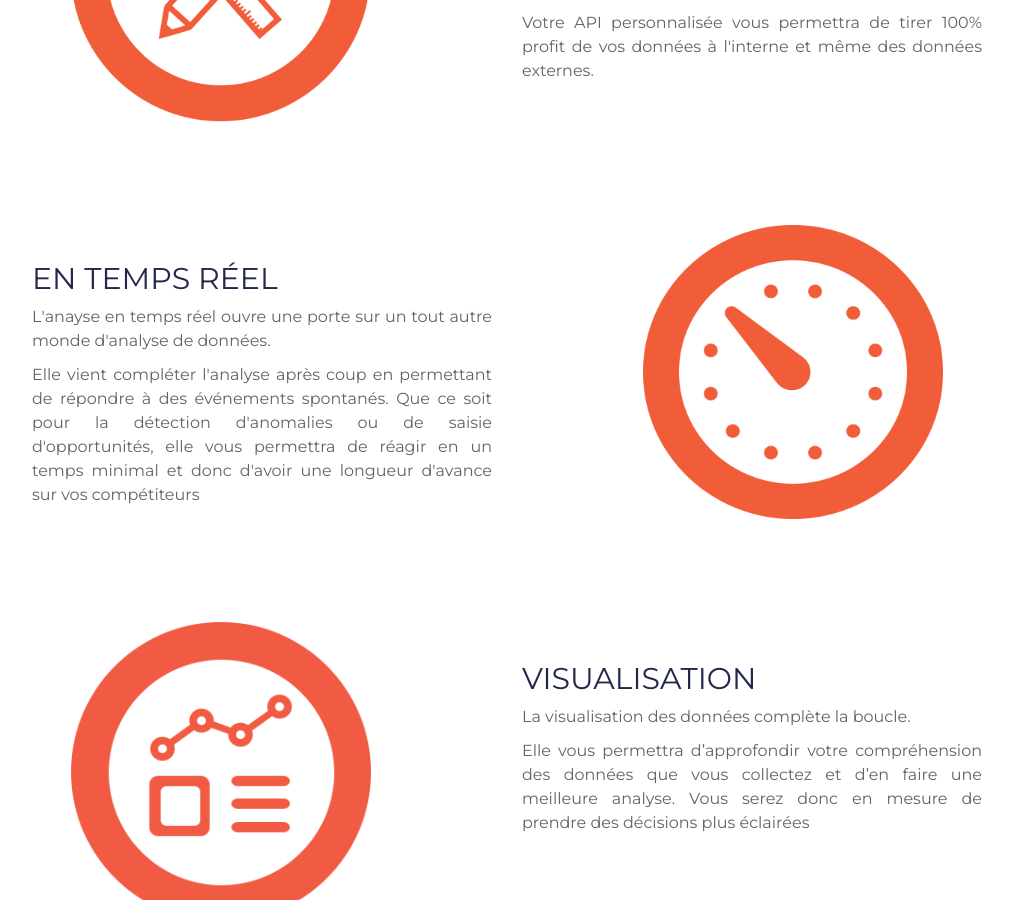
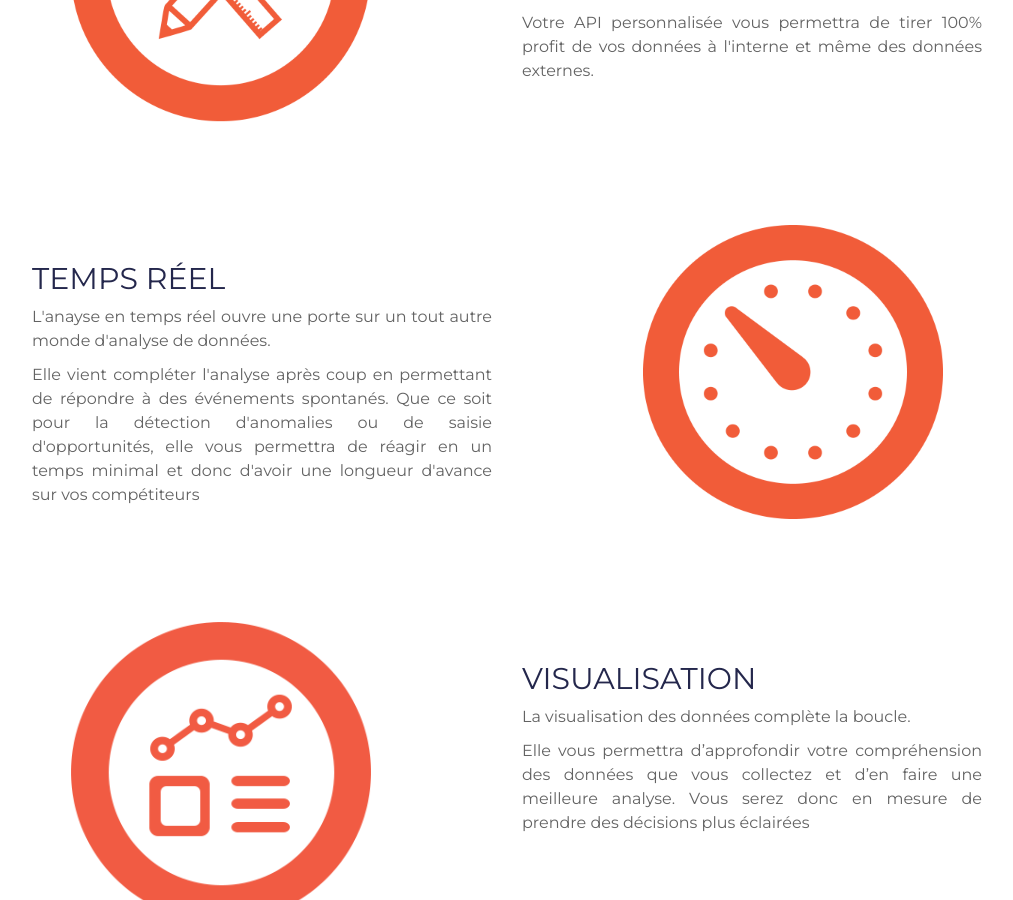
Before and after one commit to openifyit/jekyll-website, a Jekyll site: the page built from index.html, in a window 1280 px wide and 900 px high, scrolled down 1295 px. Shown: the whole window, without its empty margins (133-1146 px from the left). Built offline with Jekyll 4.4.1, drawn with Linux system fonts in a browser that asks for light colours.

```diff
--- a/_data/home.yml
+++ b/_data/home.yml
@@ -8,7 +8,7 @@ services:
       - "Votre API personnalisée vous permettra de tirer 100% profit de vos données à l'interne et même des données externes."
   realtime:
     image: "/assets/images/realtime.png"
-    title: en temps réel
+    title: temps réel
     details:
       - "L'anayse en temps réel ouvre une porte sur un tout autre monde d'analyse de données."
       - "Elle vient compléter l'analyse après coup en permettant de répondre à des événements spontanés. Que ce soit pour la détection d'anomalies ou de saisie d'opportunités, elle vous permettra de réagir en un temps minimal et donc d'avoir une longueur d'avance sur vos compétiteurs"
```
